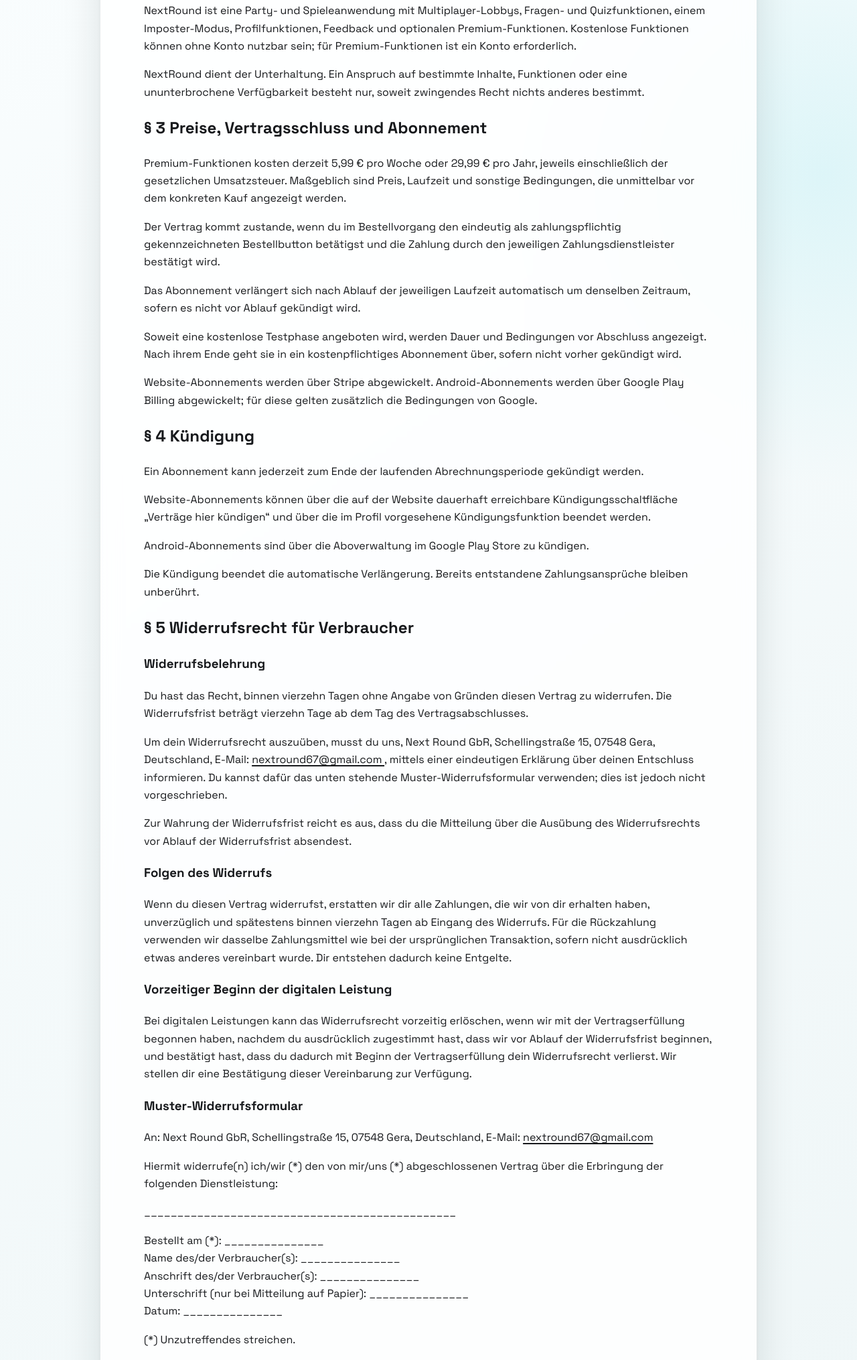
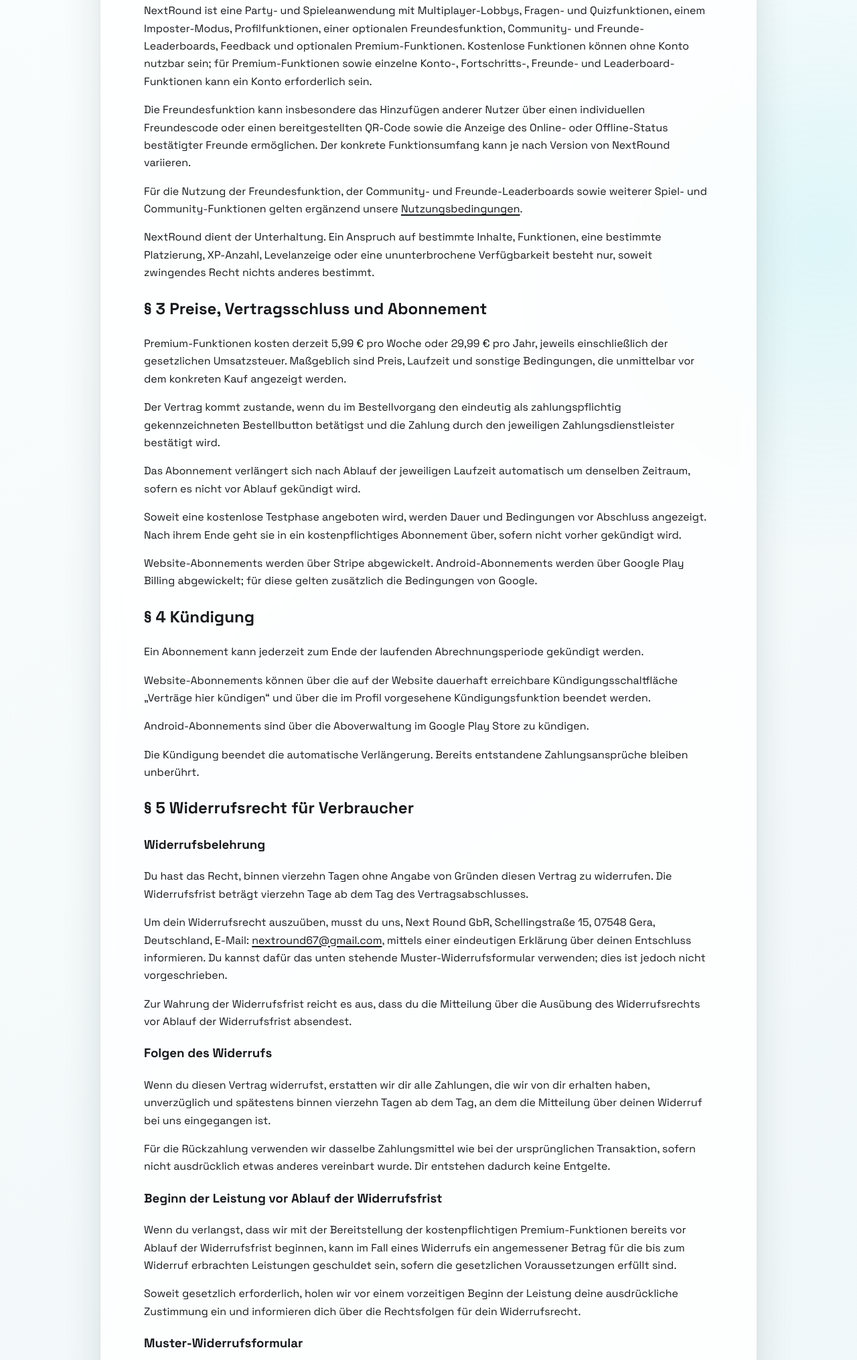
Before and after one commit to ntjourney/ntjourney.github.io, a plain HTML site: page agb.html in a window 1280 px wide. Shown: the part 749-2779 px from the top of the page at 67% size. Drawn offline with nearby package versions, Linux system fonts and the light colour scheme.

Commit message:
Update agb.html

```diff
--- a/agb.html
+++ b/agb.html
@@ -19,6 +19,7 @@
               alt="Next Round Logo"
             />
           </span>
+
           <span class="brand-text">
             <span class="brand-name">Next Round</span>
           </span>
@@ -32,64 +33,91 @@
       <section class="section">
         <header class="legal-page-header">
           <div class="legal-kicker">Vertrag</div>
+
           <h1 class="legal-title">Allgemeine Geschäfts&shy;bedingungen</h1>
+
           <p class="legal-intro">
             Diese Allgemeinen Geschäftsbedingungen gelten für die Nutzung von
             NextRound sowie für den Erwerb kostenpflichtiger Premium-Abonnements.
           </p>
+
           <p class="legal-intro">Stand: August 2026</p>
         </header>
 
         <h2>§ 1 Geltungsbereich und Vertragspartner</h2>
+
         <p>
           Diese Allgemeinen Geschäftsbedingungen gelten für die Nutzung der
           NextRound-Website, Webapp und mobilen App (zusammen „NextRound“) sowie
           für den Erwerb von Premium-Abonnements.
         </p>
+
         <p>
           Vertragspartner ist die Next Round GbR, Schellingstraße 15, 07548 Gera,
           Deutschland, vertreten durch Nicolas Brechlin und Thorben Datz,
           E-Mail:
-  <a href="mailto:nextround67@gmail.com">
-    nextround67@gmail.com
-  </a>.
+          <a href="mailto:nextround67@gmail.com">nextround67@gmail.com</a>.
         </p>
 
         <h2>§ 2 Leistungsangebot</h2>
+
         <p>
           NextRound ist eine Party- und Spieleanwendung mit Multiplayer-Lobbys,
           Fragen- und Quizfunktionen, einem Imposter-Modus, Profilfunktionen,
+          einer optionalen Freundesfunktion, Community- und Freunde-Leaderboards,
           Feedback und optionalen Premium-Funktionen. Kostenlose Funktionen können
-  ohne Konto nutzbar sein; für Premium-Funktionen ist ein Konto erforderlich.
+          ohne Konto nutzbar sein; für Premium-Funktionen sowie einzelne Konto-,
+          Fortschritts-, Freunde- und Leaderboard-Funktionen kann ein Konto erforderlich
+          sein.
         </p>
+
+        <p>
+          Die Freundesfunktion kann insbesondere das Hinzufügen anderer Nutzer über
+          einen individuellen Freundescode oder einen bereitgestellten QR-Code sowie
+          die Anzeige des Online- oder Offline-Status bestätigter Freunde ermöglichen.
+          Der konkrete Funktionsumfang kann je nach Version von NextRound variieren.
+        </p>
+
+        <p>
+          Für die Nutzung der Freundesfunktion, der Community- und Freunde-Leaderboards
+          sowie weiterer Spiel- und Community-Funktionen gelten ergänzend unsere
+          <a href="nutzungsbedingungen.html">Nutzungsbedingungen</a>.
+        </p>
+
         <p>
           NextRound dient der Unterhaltung. Ein Anspruch auf bestimmte Inhalte,
-  Funktionen oder eine ununterbrochene Verfügbarkeit besteht nur, soweit
-  zwingendes Recht nichts anderes bestimmt.
+          Funktionen, eine bestimmte Platzierung, XP-Anzahl, Levelanzeige oder eine
+          ununterbrochene Verfügbarkeit besteht nur, soweit zwingendes Recht nichts
+          anderes bestimmt.
         </p>
 
         <h2>§ 3 Preise, Vertragsschluss und Abonnement</h2>
+
         <p>
           Premium-Funktionen kosten derzeit 5,99 € pro Woche oder 29,99 € pro Jahr,
           jeweils einschließlich der gesetzlichen Umsatzsteuer. Maßgeblich sind Preis,
           Laufzeit und sonstige Bedingungen, die unmittelbar vor dem konkreten Kauf
           angezeigt werden.
         </p>
+
         <p>
           Der Vertrag kommt zustande, wenn du im Bestellvorgang den eindeutig als
           zahlungspflichtig gekennzeichneten Bestellbutton betätigst und die Zahlung
           durch den jeweiligen Zahlungsdienstleister bestätigt wird.
         </p>
+
         <p>
           Das Abonnement verlängert sich nach Ablauf der jeweiligen Laufzeit
           automatisch um denselben Zeitraum, sofern es nicht vor Ablauf gekündigt
           wird.
         </p>
+
         <p>
           Soweit eine kostenlose Testphase angeboten wird, werden Dauer und Bedingungen
           vor Abschluss angezeigt. Nach ihrem Ende geht sie in ein kostenpflichtiges
           Abonnement über, sofern nicht vorher gekündigt wird.
         </p>
+
         <p>
           Website-Abonnements werden über Stripe abgewickelt. Android-Abonnements
           werden über Google Play Billing abgewickelt; für diese gelten zusätzlich
@@ -97,19 +125,23 @@
         </p>
 
         <h2>§ 4 Kündigung</h2>
+
         <p>
           Ein Abonnement kann jederzeit zum Ende der laufenden Abrechnungsperiode
           gekündigt werden.
         </p>
+
         <p>
           Website-Abonnements können über die auf der Website dauerhaft erreichbare
           Kündigungsschaltfläche „Verträge hier kündigen“ und über die im Profil
           vorgesehene Kündigungsfunktion beendet werden.
         </p>
+
         <p>
           Android-Abonnements sind über die Aboverwaltung im Google Play Store zu
           kündigen.
         </p>
+
         <p>
           Die Kündigung beendet die automatische Verlängerung. Bereits entstandene
           Zahlungsansprüche bleiben unberührt.
@@ -118,61 +150,75 @@
         <h2>§ 5 Widerrufsrecht für Verbraucher</h2>
 
         <h3>Widerrufsbelehrung</h3>
+
         <p>
           Du hast das Recht, binnen vierzehn Tagen ohne Angabe von Gründen diesen
           Vertrag zu widerrufen. Die Widerrufsfrist beträgt vierzehn Tage ab dem Tag
           des Vertragsabschlusses.
         </p>
+
         <p>
           Um dein Widerrufsrecht auszuüben, musst du uns, Next Round GbR,
           Schellingstraße 15, 07548 Gera, Deutschland, E-Mail:
-  <a href="mailto:nextround67@gmail.com">
-    nextround67@gmail.com
-  </a>,
+          <a href="mailto:nextround67@gmail.com">nextround67@gmail.com</a>,
           mittels einer eindeutigen Erklärung über deinen Entschluss informieren.
           Du kannst dafür das unten stehende Muster-Widerrufsformular verwenden;
           dies ist jedoch nicht vorgeschrieben.
         </p>
+
         <p>
           Zur Wahrung der Widerrufsfrist reicht es aus, dass du die Mitteilung über
           die Ausübung des Widerrufsrechts vor Ablauf der Widerrufsfrist absendest.
         </p>
 
         <h3>Folgen des Widerrufs</h3>
+
         <p>
           Wenn du diesen Vertrag widerrufst, erstatten wir dir alle Zahlungen, die
           wir von dir erhalten haben, unverzüglich und spätestens binnen vierzehn
-  Tagen ab Eingang des Widerrufs. Für die Rückzahlung verwenden wir dasselbe
-  Zahlungsmittel wie bei der ursprünglichen Transaktion, sofern nicht
-  ausdrücklich etwas anderes vereinbart wurde. Dir entstehen dadurch keine
-  Entgelte.
+          Tagen ab dem Tag, an dem die Mitteilung über deinen Widerruf bei uns
+          eingegangen ist.
         </p>
 
-<h3>Vorzeitiger Beginn der digitalen Leistung</h3>
         <p>
-  Bei digitalen Leistungen kann das Widerrufsrecht vorzeitig erlöschen,
-  wenn wir mit der Vertragserfüllung begonnen haben, nachdem du ausdrücklich
-  zugestimmt hast, dass wir vor Ablauf der Widerrufsfrist beginnen, und
-  bestätigt hast, dass du dadurch mit Beginn der Vertragserfüllung dein
-  Widerrufsrecht verlierst. Wir stellen dir eine Bestätigung dieser
-  Vereinbarung zur Verfügung.
+          Für die Rückzahlung verwenden wir dasselbe Zahlungsmittel wie bei der
+          ursprünglichen Transaktion, sofern nicht ausdrücklich etwas anderes
+          vereinbart wurde. Dir entstehen dadurch keine Entgelte.
+        </p>
+
+        <h3>Beginn der Leistung vor Ablauf der Widerrufsfrist</h3>
+
+        <p>
+          Wenn du verlangst, dass wir mit der Bereitstellung der kostenpflichtigen
+          Premium-Funktionen bereits vor Ablauf der Widerrufsfrist beginnen, kann
+          im Fall eines Widerrufs ein angemessener Betrag für die bis zum Widerruf
+          erbrachten Leistungen geschuldet sein, sofern die gesetzlichen
+          Voraussetzungen erfüllt sind.
+        </p>
+
+        <p>
+          Soweit gesetzlich erforderlich, holen wir vor einem vorzeitigen Beginn
+          der Leistung deine ausdrückliche Zustimmung ein und informieren dich über
+          die Rechtsfolgen für dein Widerrufsrecht.
         </p>
 
         <h3>Muster-Widerrufsformular</h3>
+
         <p>
           An: Next Round GbR, Schellingstraße 15, 07548 Gera, Deutschland,
           E-Mail:
-  <a href="mailto:nextround67@gmail.com">
-    nextround67@gmail.com
-  </a>
+          <a href="mailto:nextround67@gmail.com">nextround67@gmail.com</a>
         </p>
+
         <p>
           Hiermit widerrufe(n) ich/wir (*) den von mir/uns (*) abgeschlossenen Vertrag
           über die Erbringung der folgenden Dienstleistung:
         </p>
+
         <p>
           _______________________________________________
         </p>
+
         <p>
           Bestellt am (*): _______________<br />
           Name des/der Verbraucher(s): _______________<br />
@@ -180,11 +226,13 @@
           Unterschrift (nur bei Mitteilung auf Papier): _______________<br />
           Datum: _______________
         </p>
+
         <p>
           (*) Unzutreffendes streichen.
         </p>
 
         <h2>§ 6 Verfügbarkeit und Änderungen</h2>
+
         <p>
           Wir bemühen uns um einen störungsfreien Betrieb, garantieren jedoch keine
           jederzeitige Verfügbarkeit. Funktionen, Spielmodi, Kategorien oder Inhalte
@@ -194,6 +242,7 @@
         </p>
 
         <h2>§ 7 Haftung</h2>
+
         <p>
           Wir haften unbeschränkt bei Vorsatz und grober Fahrlässigkeit sowie bei
           Verletzung von Leben, Körper oder Gesundheit. Bei leicht fahrlässiger
@@ -203,12 +252,14 @@
         </p>
 
         <h2>§ 8 Datenschutz</h2>
+
         <p>
           Informationen zur Verarbeitung personenbezogener Daten enthält die
           <a href="datenschutz.html">Datenschutzerklärung</a>.
         </p>
 
         <h2>§ 9 Anwendbares Recht</h2>
+
         <p>
           Es gilt deutsches Recht. Bei Verbrauchern gilt dies nur, soweit dadurch
           keine zwingenden Verbraucherschutzvorschriften des Staates eingeschränkt
```
Lines whose indentation alone changed are shown as unchanged.
